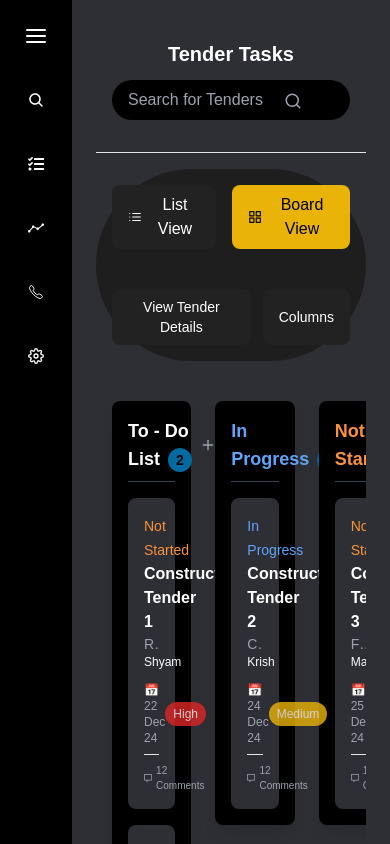
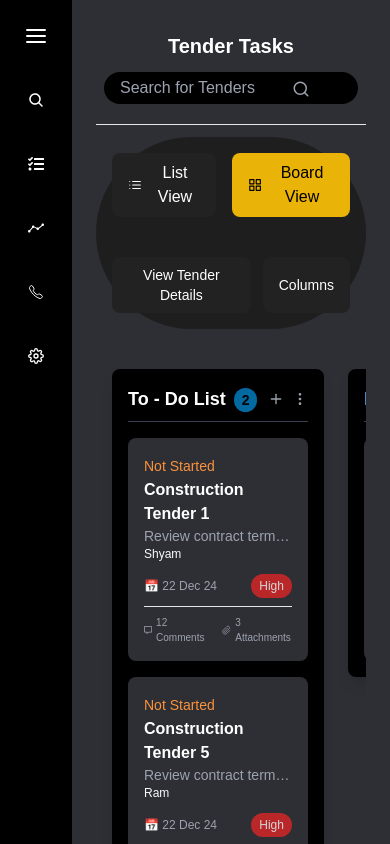
Before and after one commit to vish-ahire/tender, a Next.js app: page / in a window 390 px wide. Shown: the top 844 px of the page. Built offline with nearby package versions, Linux system fonts and the light colour scheme.

Commit message:
fix column on small screen

```diff
--- a/app/_component/Card.tsx
+++ b/app/_component/Card.tsx
@@ -23,9 +23,9 @@ const Card: React.FC<CardProps> = ({ task }) => {
 
     return (
         <div className="bg-[#2e2f35] p-4 rounded-lg shadow-md
-    transition-all duration-300 ease-in-out
+                transition-all duration-300 ease-in-out
                 hover:shadow-[0_0_15px_rgba(255,255,255,0.6)] hover:scale-[1.02]
-                hover:ring-2 hover:ring-white"
+                hover:ring-2 hover:ring-white w-full"
 
         >
             {/* Status Label */}
--- a/app/_component/Column.tsx
+++ b/app/_component/Column.tsx
@@ -50,7 +50,8 @@ const Column: React.FC<ColumnProps> = ({ column, onDragStart, onDrop, onAddTask
 
 
   return (
-    <div className="w-1/3 md:w-2/3 bg-[#000000] p-4 rounded-lg shadow-lg min-h-0 "
+    <div className="w-full bg-[#000000] p-4 rounded-lg shadow-lg min-h-0 "
+
       onDragOver={(e) => e.preventDefault()}
       onDrop={(e) => onDrop(e, column.id)}
     >
--- a/app/page.tsx
+++ b/app/page.tsx
@@ -11,7 +11,7 @@ export default function Home() {
   return (
     <div className="min-h-screen w-full bg-[#2e2f35] text-white p-6 overflow-x-hidden">
       {/* Header */}
-      <div className="bg-[#2e2f35] rounded-t-2xl p-4 flex flex-col md:flex-row justify-between items-center ">
+      <div className="bg-[#2e2f35] rounded-t-2xl p-2 flex flex-col md:flex-row justify-between items-center ">
         <h1 className="text-xl font-semibold mb-3 md:mb-0 md:text-3xl">Tender Tasks</h1>
 
         {/* Search Bar */}
@@ -19,14 +19,14 @@ export default function Home() {
           <input
             type="text"
             placeholder="Search for Tenders"
-            className="w-full bg-[#000000] text-white px-4 py-2 rounded-full focus:outline-none"
+            className="w-full bg-[#000000] text-white px-4 py-1 rounded-full focus:outline-none"
           />
-          <FiSearch className="absolute right-12 top-3 text-gray-400" size={18} />
+          <FiSearch className="absolute right-12 top-2 text-gray-400" size={18} />
           <FaRegBell className="ml-4 hidden md:block cursor-pointer" size={20} />
         </div>
       </div>
 
-      <hr className="my-4 " />
+      <hr className="my-3 " />
 
       {/* Menu Bar */}
       <div className="flex flex-col md:flex-row justify-between bg-[#1E1E1E] p-4 rounded-full items-center gap-4
```
